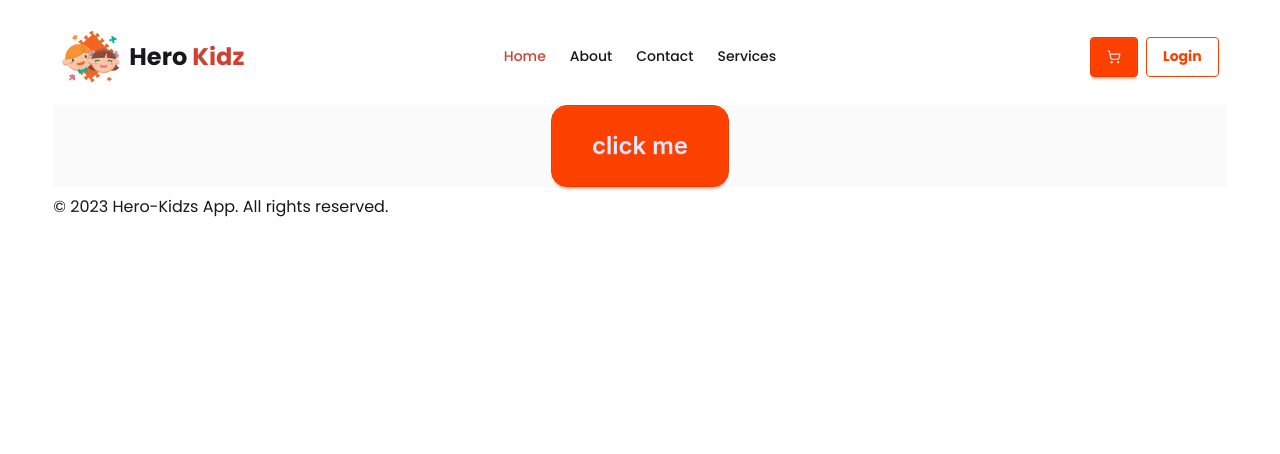
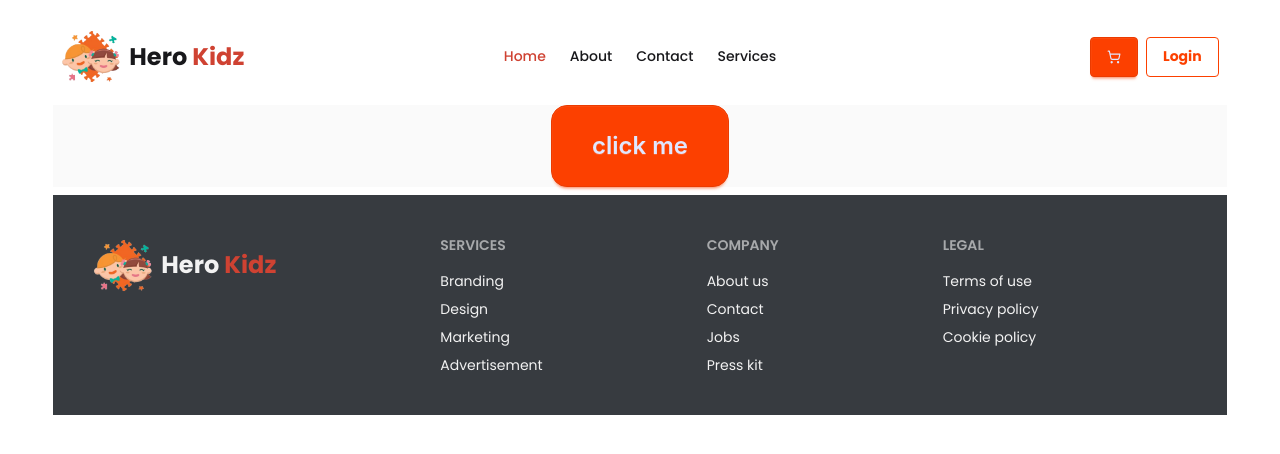
Before and after one commit to Rakibstack/Hero-Kidz-Project, a Next.js app: page / in a window 1280 px wide. Shown: the top 454 px of the page. Built offline with nearby package versions, Linux system fonts and the light colour scheme.

Commit message:
added footer component

```diff
--- a/src/components/layout/Footer.jsx
+++ b/src/components/layout/Footer.jsx
@@ -1,11 +1,34 @@
-import React from 'react';
+import React from "react";
+import Logo from "./Logo";
 
 const Footer = () => {
-    return (
-        <div>
-            <p>&copy; 2023 Hero-Kidzs App. All rights reserved.</p>
-        </div>
-    );
+  return (
+    <div>
+      <footer className="footer sm:footer-horizontal bg-neutral text-neutral-content p-10">
+      <Logo></Logo>
+        <nav>
+          <h6 className="footer-title">Services</h6>
+          <a className="link link-hover">Branding</a>
+          <a className="link link-hover">Design</a>
+          <a className="link link-hover">Marketing</a>
+          <a className="link link-hover">Advertisement</a>
+        </nav>
+        <nav>
+          <h6 className="footer-title">Company</h6>
+          <a className="link link-hover">About us</a>
+          <a className="link link-hover">Contact</a>
+          <a className="link link-hover">Jobs</a>
+          <a className="link link-hover">Press kit</a>
+        </nav>
+        <nav>
+          <h6 className="footer-title">Legal</h6>
+          <a className="link link-hover">Terms of use</a>
+          <a className="link link-hover">Privacy policy</a>
+          <a className="link link-hover">Cookie policy</a>
+        </nav>
+      </footer>
+    </div>
+  );
 };
 
 export default Footer;
```
